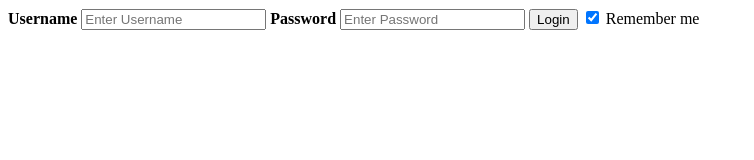
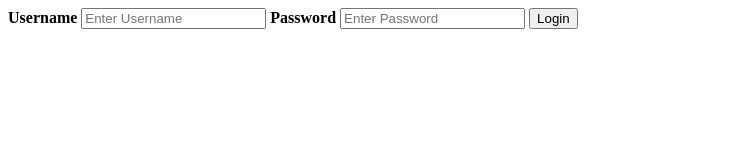
Before and after one commit to nikhilkhandare/TravelBookingSystem, a plain HTML site: page index.html in a window 1280 px wide. Shown: the whole page, without its empty margins (0-754 px from the left). Drawn offline with Linux system fonts and the light colour scheme.

Commit message:
update index

```diff
--- a/index.html
+++ b/index.html
@@ -11,9 +11,6 @@
               <input type="password" placeholder="Enter Password" name="psw" required>
 
               <button type="submit">Login</button>
-              <label>
-                <input type="checkbox" checked="checked" name="remember"> Remember me
-              </label>
             </div>
           </form>
     </body>
```
